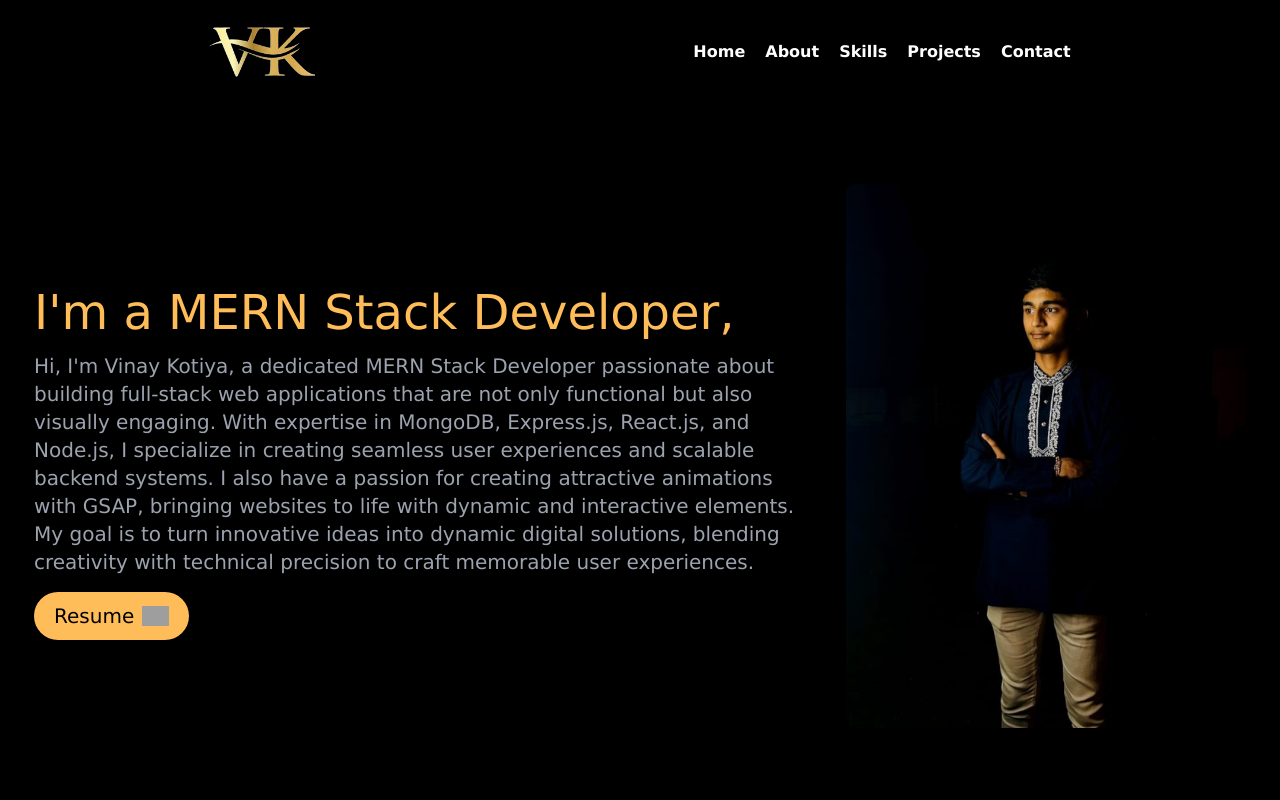
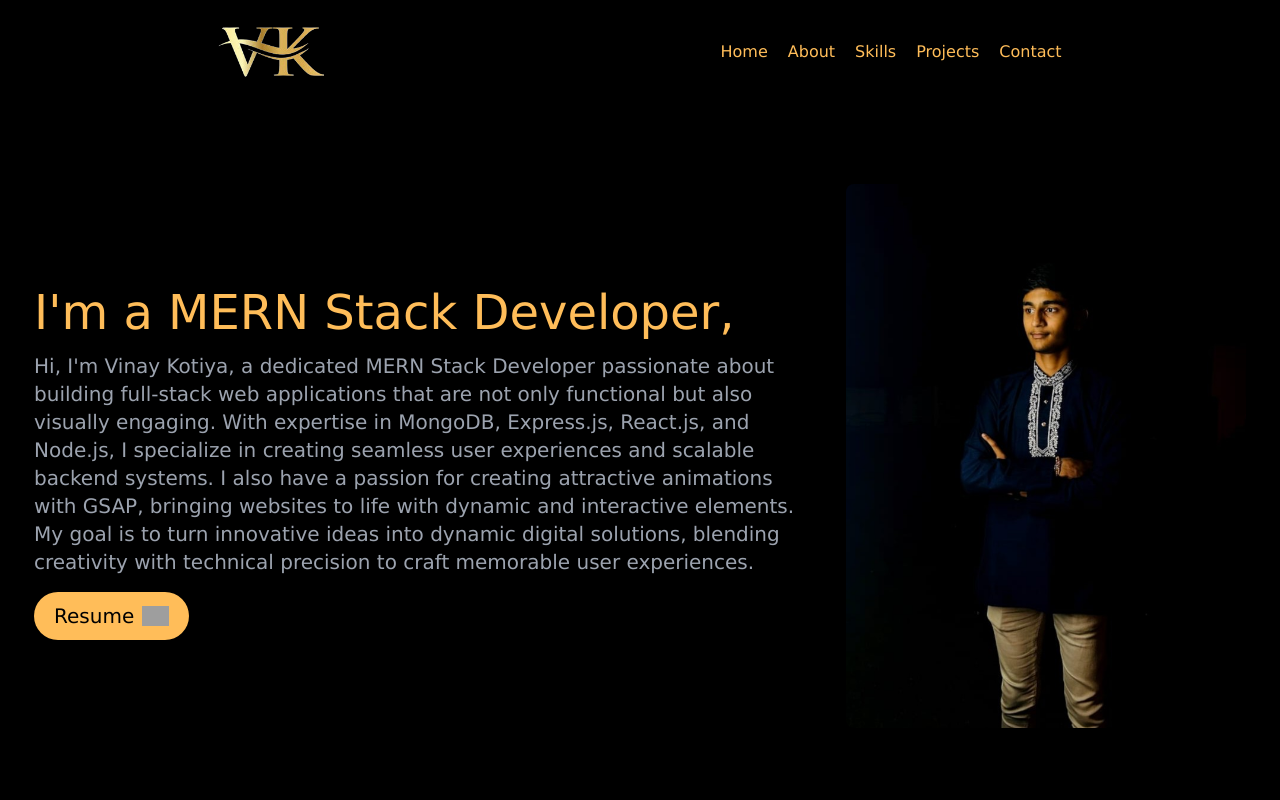
Before and after one commit to Vinay-Kotiya/portfolio, a React (Vite) app: page / in a window 1280 px wide. Shown: the top 800 px of the page. Built offline with nearby package versions, Linux system fonts and the light colour scheme; grey boxes are pictures that could not be loaded.

Commit message:
update Navbar styles for improved hover effects and text color

```diff
--- a/src/components/Navbar.jsx
+++ b/src/components/Navbar.jsx
@@ -79,7 +79,7 @@ const Navbar = () => {
                 <>
                   <li
                     key={index}
-                    className="border-2 border-white rounded w-full text-center p-3 text-[#ffbd59]"
+                    className="border-2 border-[#ffbd59] hover:border-black hover:text-black hover:bg-[#ffbd59] hover:shadow-md hover:shadow-slate-700 rounded-full  w-full text-center p-3 text-[#ffbd59]"
                   >
                     <Link
                       to={`${link.toLowerCase()}`}
@@ -107,7 +107,7 @@ const Navbar = () => {
           className="h-10 md:hidden"
           src="https://www.svgrepo.com/show/474904/menu.svg"
         />
-        <ul className="flex gap-5 hidden md:flex">
+        <ul className="flex gap-5 hidden md:flex text-[#ffbd59]">
           {/* <a href="about">
           <li className="list-none">About</li>
         </a>
@@ -129,7 +129,7 @@ const Navbar = () => {
                   smooth={true}
                   offset={0}
                   duration={700}
-                  className="text-4xl font-bold md:text-base relative after:content-[''] after:absolute after:w-full after:h-[1.5px] after:bg-[#ffbd59] after:left-0 after:bottom-0 after:scale-x-0 after:origin-right after:transition-transform after:duration-300 hover:after:scale-x-100 hover:after:origin-left"
+                  className="text-4xl  font-thin md:text-base relative after:content-[''] after:absolute after:w-full after:h-[1.5px] after:bg-[#ffbd59] after:left-0 after:bottom-0 after:scale-x-0 after:origin-right after:transition-transform after:duration-300 hover:after:scale-x-100 hover:after:origin-left"
                 >
                   {link}
                 </Link>
```
